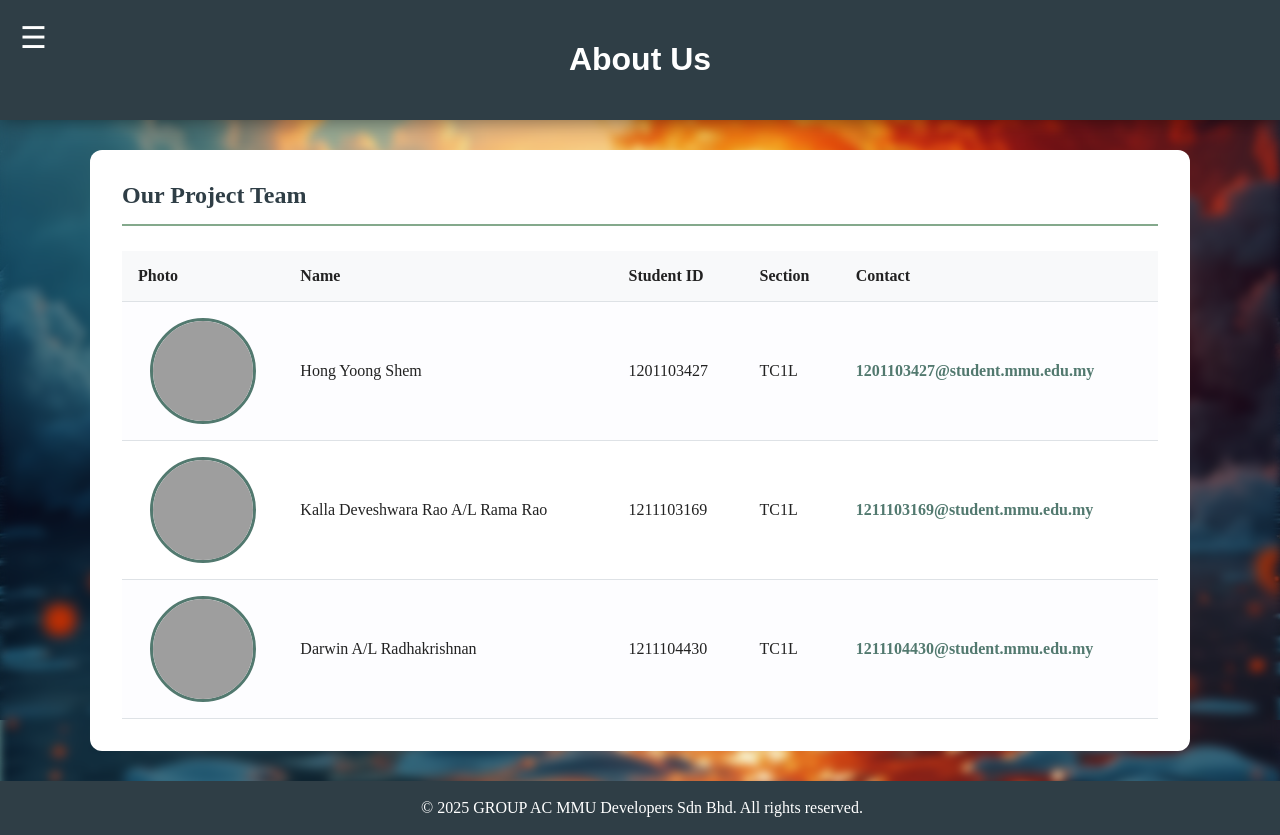
After one commit to Dev235/MMUTalent, a PHP site: page /aboutus.php in a window 1280 px wide. The commit adds this page. Run offline with PHP 8.4, Linux system fonts and the light colour scheme; grey boxes are pictures that could not be loaded.

Commit message:
Changes to about us page Added to navbar

```diff
--- /dev/null
+++ b/aboutus.php
@@ -0,0 +1,191 @@
+<?php
+$page_title = "About Us";
+require 'header.php';
+require 'navbar.php';
+
+// Array of team members' information
+$members = [
+    [
+        'name'       => 'Hong Yoong Shem',
+        'student_id' => '1201103427',
+        'section'    => 'TC1L',
+        'photo'      => 'images/Shem.jpeg', // Make sure this path is correct
+        'email'      => '1201103427@student.mmu.edu.my',
+    ],
+    [
+        'name'       => 'Kalla Deveshwara Rao A/L Rama Rao',
+        'student_id' => '1211103169',
+        'section'    => 'TC1L',
+        'photo'      => 'images/xyz.jpg', // Replace with the correct path
+        'email'      => '1211103169@student.mmu.edu.my',
+    ],
+    [
+        'name'       => 'Darwin A/L Radhakrishnan',
+        'student_id' => '1211104430',
+        'section'    => 'TC1L',
+        'photo'      => 'images/xyz.jpg', // Replace with the correct path
+        'email'      => '1211104430@student.mmu.edu.my',
+    ],
+];
+?>
+
+<style>
+    /* These styles are specific to the About Us page and are designed to work with your main stylesheet. */
+    .about-us-wrapper {
+        max-width: 1100px;
+        margin: 30px auto; /* Use consistent margin */
+        padding: 0 20px;
+    }
+    .about-us-card {
+        background: #fff;
+        padding: 2rem;
+        border-radius: 12px;
+        box-shadow: 0 4px_10px rgba(0,0,0,.08);
+    }
+    .about-us-card .team-title {
+        color: var(--color-title);
+        border-bottom: 2px solid var(--color-surface);
+        padding-bottom: 15px;
+        margin-bottom: 25px;
+        margin-top: 0;
+    }
+    .about-us-table {
+        width: 100%;
+        border-collapse: collapse;
+    }
+    .about-us-table thead {
+        background-color: #f8f9fa; /* A light, neutral header color */
+    }
+    .about-us-table th,
+    .about-us-table td {
+        padding: 1rem;
+        text-align: left;
+        border-bottom: 1px solid #dee2e6; /* Adds subtle lines between rows */
+        vertical-align: middle;
+    }
+    .about-us-table tbody tr:nth-child(odd) {
+        background-color: #fdfdff;
+    }
+    .about-us-table tbody tr:hover {
+        background-color: #f1f5f9;
+        transition: background .2s;
+    }
+
+    .about-us-table figure {
+        margin: 0;
+        display: flex;
+        flex-direction: column;
+        align-items: center;
+    }
+    .about-us-table figure img {
+        width: 100px;
+        height: 100px;
+        object-fit: cover;
+        border-radius: 50%;
+        border: 3px solid var(--color-primary);
+        transition: transform .25s;
+    }
+    .about-us-table figure img:hover {
+        transform: scale(1.05);
+    }
+    .about-us-table figcaption {
+        font-size: .85rem;
+        color: #555;
+        margin-top: .5rem;
+        display: none; /* Hidden because name is in a separate column */
+    }
+    .about-us-table .email-link {
+        color: var(--color-primary);
+        font-weight: 600;
+        text-decoration: none;
+    }
+    .about-us-table .email-link:hover {
+        text-decoration: underline;
+    }
+
+    /* Responsive adjustments for smaller screens */
+    @media (max-width: 768px) {
+        .about-us-table thead {
+            display: none;
+        }
+        .about-us-table, .about-us-table tbody, .about-us-table tr, .about-us-table td {
+            display: block;
+            width: 100%;
+        }
+        .about-us-table tr {
+            margin-bottom: 1.5rem;
+            border: 1px solid #ddd;
+            border-radius: 8px;
+            padding: 1rem;
+        }
+        .about-us-table td {
+            padding: 0.75rem 0.5rem;
+            display: flex;
+            justify-content: space-between;
+            align-items: center;
+            border-bottom: 1px solid #eee;
+        }
+        .about-us-table td:last-child {
+            border-bottom: none;
+        }
+        .about-us-table td[data-label="Photo"] {
+            justify-content: center;
+            padding-bottom: 1.5rem;
+        }
+        .about-us-table td::before {
+            content: attr(data-label);
+            font-weight: 600;
+            color: #555;
+            padding-right: 1rem;
+        }
+        .about-us-table td[data-label="Photo"]::before {
+           display: none; /* Hide the "Photo:" label on mobile */
+        }
+    }
+</style>
+
+<div id="main-content">
+    <div class="title-container">
+        <h1>About Us</h1>
+    </div>
+
+    <main class="about-us-wrapper">
+        <section class="about-us-card">
+            <h2 class="team-title">Our Project Team</h2>
+
+            <table class="about-us-table">
+                <thead>
+                    <tr>
+                        <th scope="col">Photo</th>
+                        <th scope="col">Name</th>
+                        <th scope="col">Student&nbsp;ID</th>
+                        <th scope="col">Section</th>
+                        <th scope="col">Contact</th>
+                    </tr>
+                </thead>
+                <tbody>
+                <?php foreach ($members as $m): ?>
+                    <tr>
+                        <td data-label="Photo">
+                            <figure>
+                                <img src="<?= htmlspecialchars($m['photo']) ?>"
+                                     alt="Portrait of <?= htmlspecialchars($m['name']) ?>">
+                                <figcaption><?= htmlspecialchars($m['name']) ?></figcaption>
+                            </figure>
+                        </td>
+                        <td data-label="Name"><?= htmlspecialchars($m['name']) ?></td>
+                        <td data-label="Student ID"><?= htmlspecialchars($m['student_id']) ?></td>
+                        <td data-label="Section"><?= htmlspecialchars($m['section']) ?></td>
+                        <td data-label="Contact">
+                            <a href="mailto:<?= htmlspecialchars($m['email']) ?>"
+                               class="email-link"><?= htmlspecialchars($m['email']) ?></a>
+                        </td>
+                    </tr>
+                <?php endforeach; ?>
+                </tbody>
+            </table>
+        </section>
+    </main>
+</div>
+
+<?php require 'footer.php'; ?>
--- a/navbar.php
+++ b/navbar.php
@@ -17,6 +17,7 @@ $cart_item_count = isset($_SESSION['cart']) ? count($_SESSION['cart']) : 0;
     <a href="faq.php">FAQ</a>
     <a href="announcement.php">Announcements</a>
     <a href="talentCatalogue.php">Catalogue</a>
+    <a href="aboutUs.php">Contact Us</a>
 
     <?php if (isset($_SESSION['user_id'])): ?>
         <?php if ($_SESSION['role'] === 'admin'): ?>
```
Also changed, not shown: about_us.php (deleted, +0 -125 lines).
